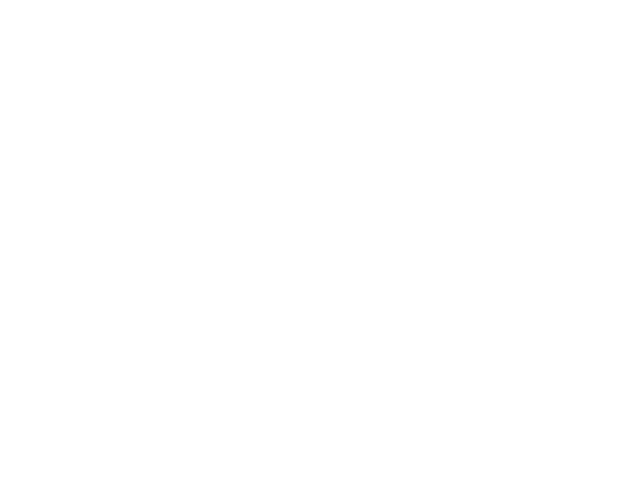
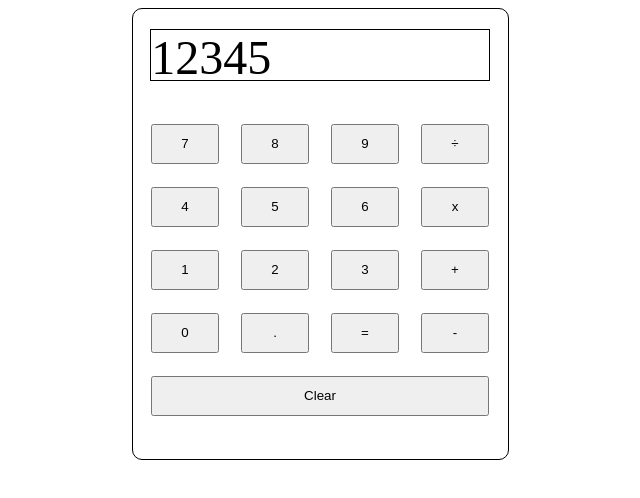
Before and after one commit to BryantVaughn/calculator, a plain HTML site: page index.html in a window 1280 px wide. Shown: the whole page, without its empty margins (320-960 px from the left). Drawn offline with Linux system fonts and the light colour scheme.

Commit message:
simple layout of html calculator

```diff
--- a/index.html
+++ b/index.html
@@ -3,9 +3,42 @@
 <head>
   <meta charset="UTF-8">
   <meta name="viewport" content="width=device-width, initial-scale=1.0">
+  <link rel="stylesheet" href="styles.css">
   <title>Calculator</title>
 </head>
 <body>
+  <div class="calculator">
+    <div class="display">
+      12345
+    </div>
+    <div class="buttons">
+      <div class="button-row">
+        <button>7</button>
+        <button>8</button>
+        <button>9</button>
+        <button>÷</button>
+      </div>
+      <div class="button-row">
+        <button>4</button>
+        <button>5</button>
+        <button>6</button>
+        <button>x</button>
+      </div>
+      <div class="button-row">
+        <button>1</button>
+        <button>2</button>
+        <button>3</button>
+        <button>+</button>
+      </div>
+      <div class="button-row">
+        <button>0</button>
+        <button>.</button>
+        <button>=</button>
+        <button>-</button>
+      </div>
+      <button class="clear">Clear</button>
+    </div>
+  </div>
   <script src="index.js"></script>
 </body>
 </html>
--- /dev/null
+++ b/styles.css
@@ -0,0 +1,40 @@
+.calculator {
+	margin: auto;
+	width: 375px;
+	height: 450px;
+	border: 1px solid black;
+	border-radius: 10px;
+}
+
+.display {
+	margin: 20px auto;
+	height: 50px;
+	width: 90%;
+	font-size: 48px;
+	border: 1px solid black;
+}
+
+.buttons {
+	display: flex;
+	flex-direction: column;
+	align-items: space-between;
+	justify-content: space-evenly;
+	width: 90%;
+	height: 75%;
+	margin: 15px auto;
+}
+
+.button-row {
+	display: flex;
+	justify-content: space-between;
+	width: 100%;
+}
+
+.button-row button {
+	width: 20%;
+	height: 40px;
+}
+
+.clear {
+	height: 40px;
+}
```
